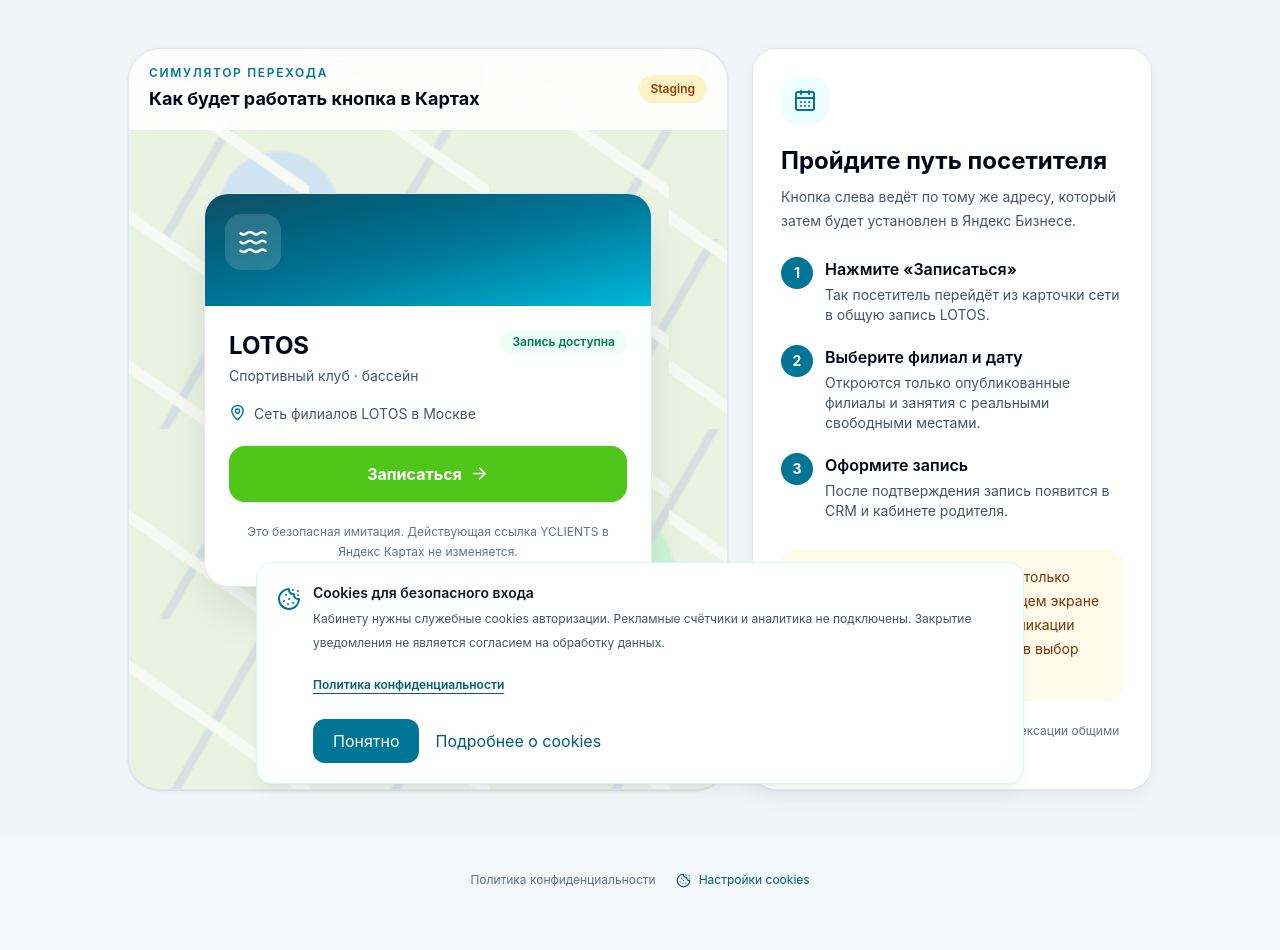
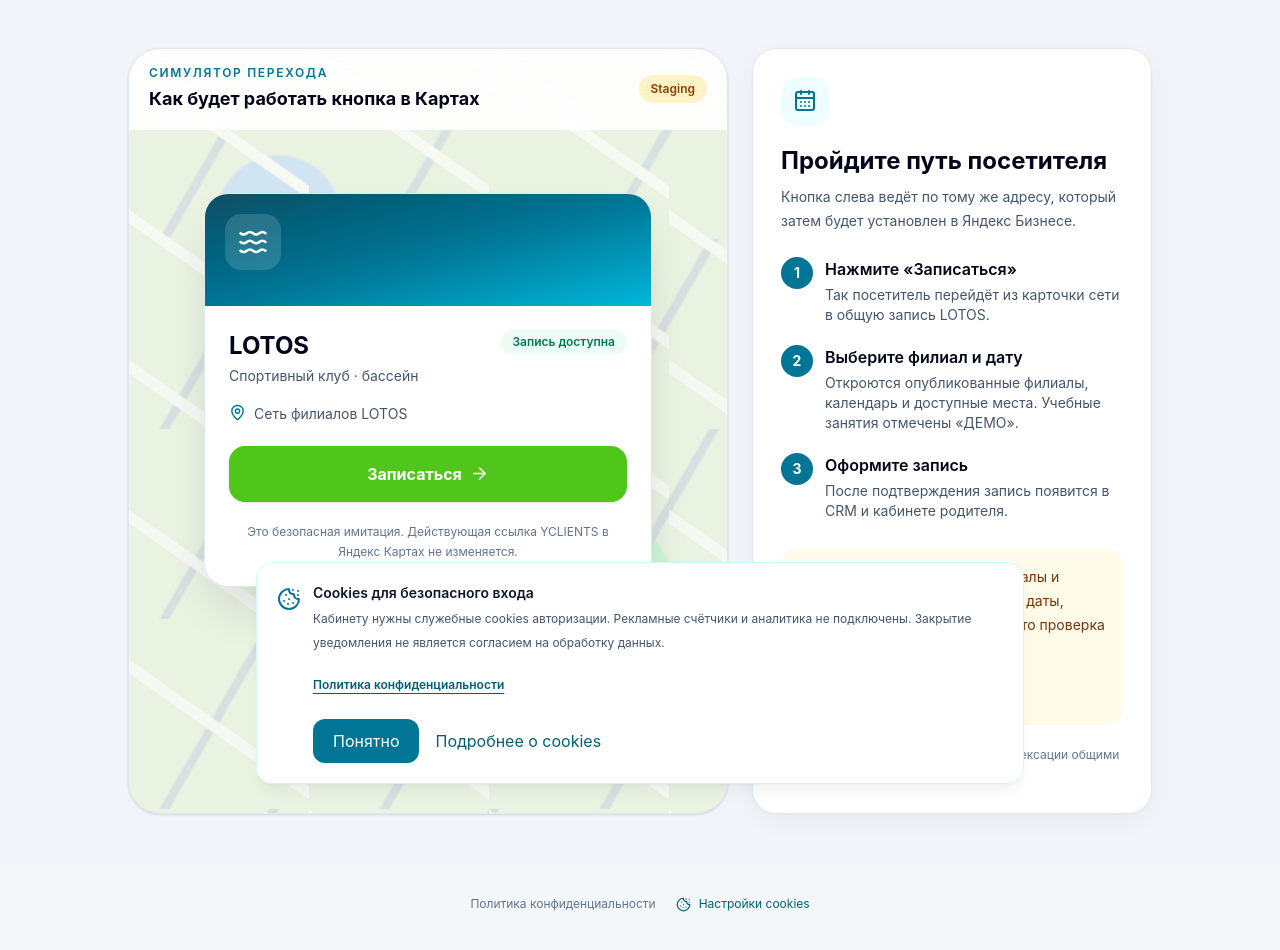
Before and after one commit to YuryKhayrullin/lotos_parent, a Next.js app: page /yandex-preview in a window 1280 px wide. Shown: the top 950 px of the page. Built offline with nearby package versions, Linux system fonts and the light colour scheme.

Commit message:
Clarify multi-branch booking simulation

```diff
--- a/app/yandex-preview/page.tsx
+++ b/app/yandex-preview/page.tsx
@@ -12,7 +12,7 @@ const steps = [
   [
     '2',
     'Выберите филиал и дату',
-    'Откроются только опубликованные филиалы и занятия с реальными свободными местами.',
+    'Откроются опубликованные филиалы, календарь и доступные места. Учебные занятия отмечены «ДЕМО».',
   ],
   ['3', 'Оформите запись', 'После подтверждения запись появится в CRM и кабинете родителя.'],
 ]
@@ -67,7 +67,7 @@ export default function YandexPreviewPage() {
                     </div>
                     <p className="mt-4 flex items-start gap-2 text-sm leading-6 text-slate-600">
                       <MapPin aria-hidden="true" className="mt-0.5 shrink-0 text-cyan-700" size={17} />
-                      Сеть филиалов LOTOS в Москве
+                      Сеть филиалов LOTOS
                     </p>
                   </div>
 
@@ -111,8 +111,8 @@ export default function YandexPreviewPage() {
           </ol>
 
           <div className="mt-7 rounded-2xl bg-amber-50 p-4 text-sm leading-6 text-amber-900">
-            Сейчас для пилота опубликован только «Москвич», поэтому на следующем экране будет одна карточка.
-            После публикации других подготовленных филиалов выбор появится автоматически.
+            Для симуляции добавлены филиалы и занятия с пометкой «ДЕМО». Их даты, тренеры и места вымышлены.
+            Это проверка интерфейса: не приезжайте на демонстрационное занятие и не оплачивайте его.
           </div>
 
           <p className="mt-5 flex items-start gap-2 text-xs leading-5 text-slate-500">
```
